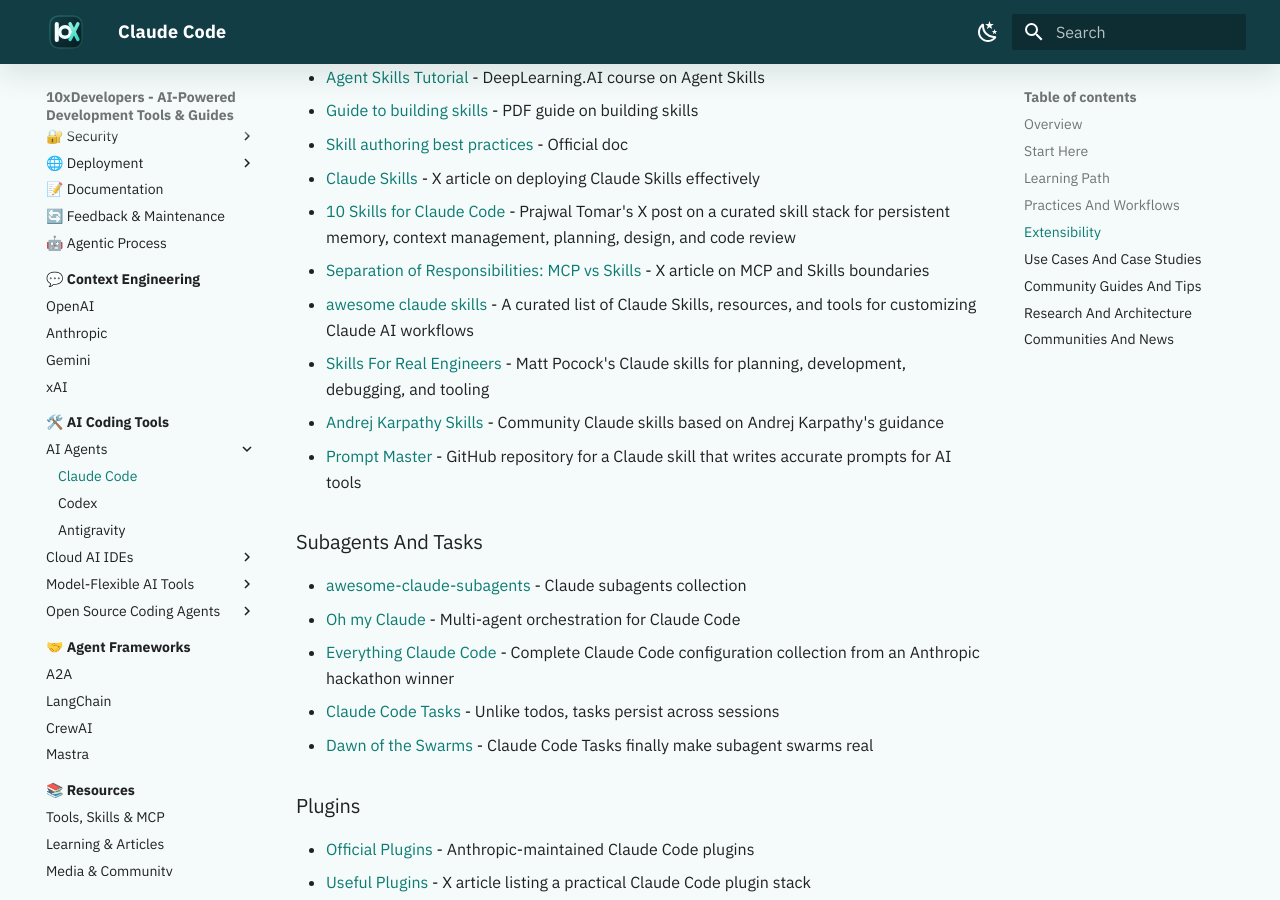
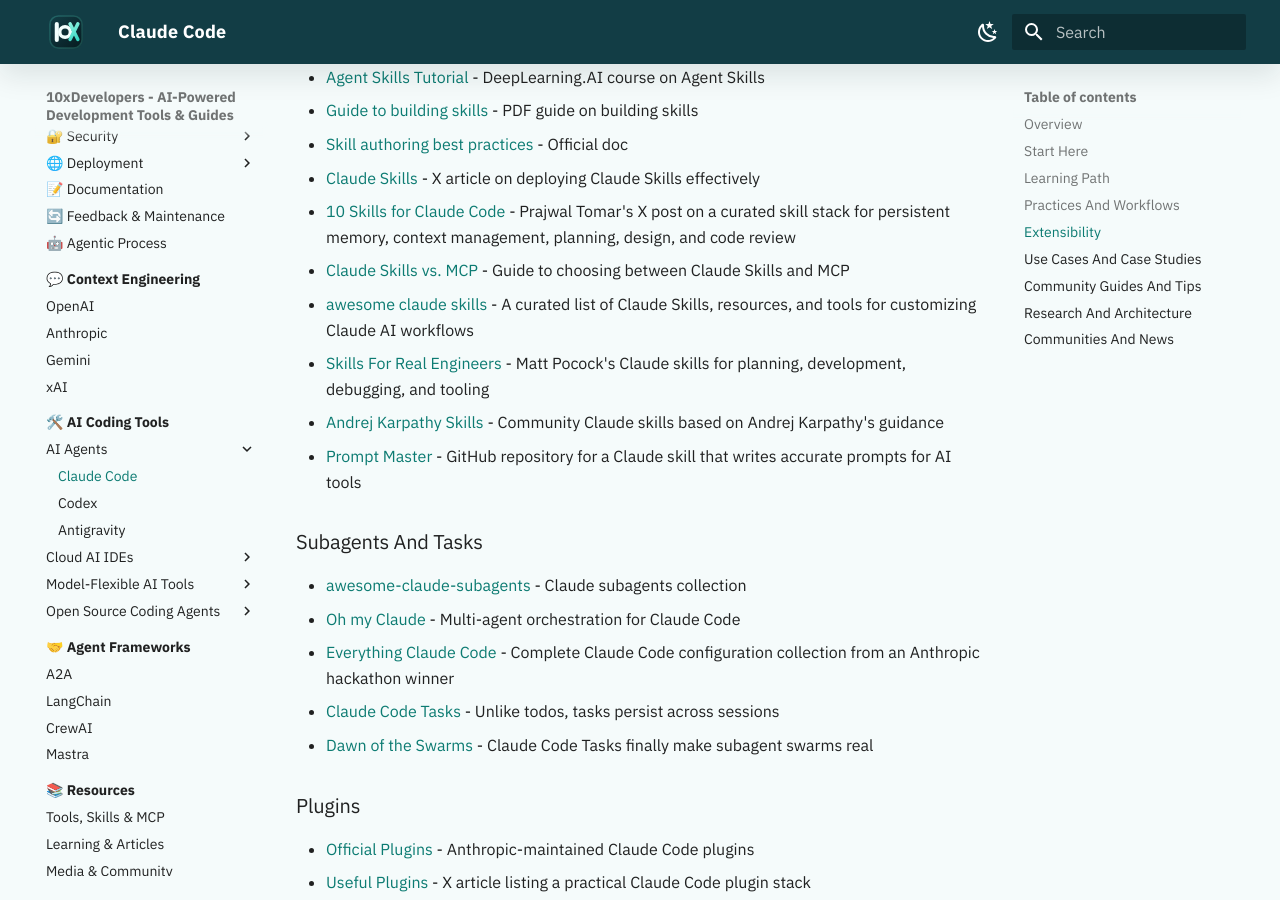
Before and after one commit to shlomoc/10xdev, an MkDocs documentation site: the page built from docs/ai-coding-tools/ai-agents/claude-code.md, in a window 1280 px wide and 900 px high, scrolled down 1770 px. Built offline with MkDocs 1.6.1 and Material for MkDocs 9.7.7, drawn with Linux system fonts in a browser that asks for light colours.

Commit message:
docs: update Claude Code and Codex resources with new guides and use cases

```diff
--- a/docs/ai-coding-tools/ai-agents/claude-code.md
+++ b/docs/ai-coding-tools/ai-agents/claude-code.md
@@ -54,7 +54,7 @@ Claude Code is a CLI that can also be used with an IDE like VS Code.
 - [Skill authoring best practices](https://platform.claude.com/docs/en/agents-and-tools/agent-skills/best-practices) - Official doc
 - [Claude Skills](https://x.com/aiedge_/status/2015822565500194961) - X article on deploying Claude Skills effectively
 - [10 Skills for Claude Code](https://x.com/PrajwalTomar_/status/2076238393881796742) - Prajwal Tomar's X post on a curated skill stack for persistent memory, context management, planning, design, and code review
-- [Separation of Responsibilities: MCP vs Skills](https://x.com/dani_avila7/status/2014409635370041517) - X article on MCP and Skills boundaries
+- [Claude Skills vs. MCP](https://www.makemyskill.com/guides/claude-skills-vs-mcp) - Guide to choosing between Claude Skills and MCP
 - [awesome claude skills](https://github.com/ComposioHQ/awesome-claude-skills) - A curated list of Claude Skills, resources, and tools for customizing Claude AI workflows
 - [Skills For Real Engineers](https://github.com/mattpocock/skills) - Matt Pocock's Claude skills for planning, development, debugging, and tooling
 - [Andrej Karpathy Skills](https://github.com/forrestchang/andrej-karpathy-skills) - Community Claude skills based on Andrej Karpathy's guidance
```
Also changed, not shown: docs/ai-coding-tools/ai-agents/codex.md (+1 -0 lines), docs/resources/learning/index.md (+1 -0 lines).
